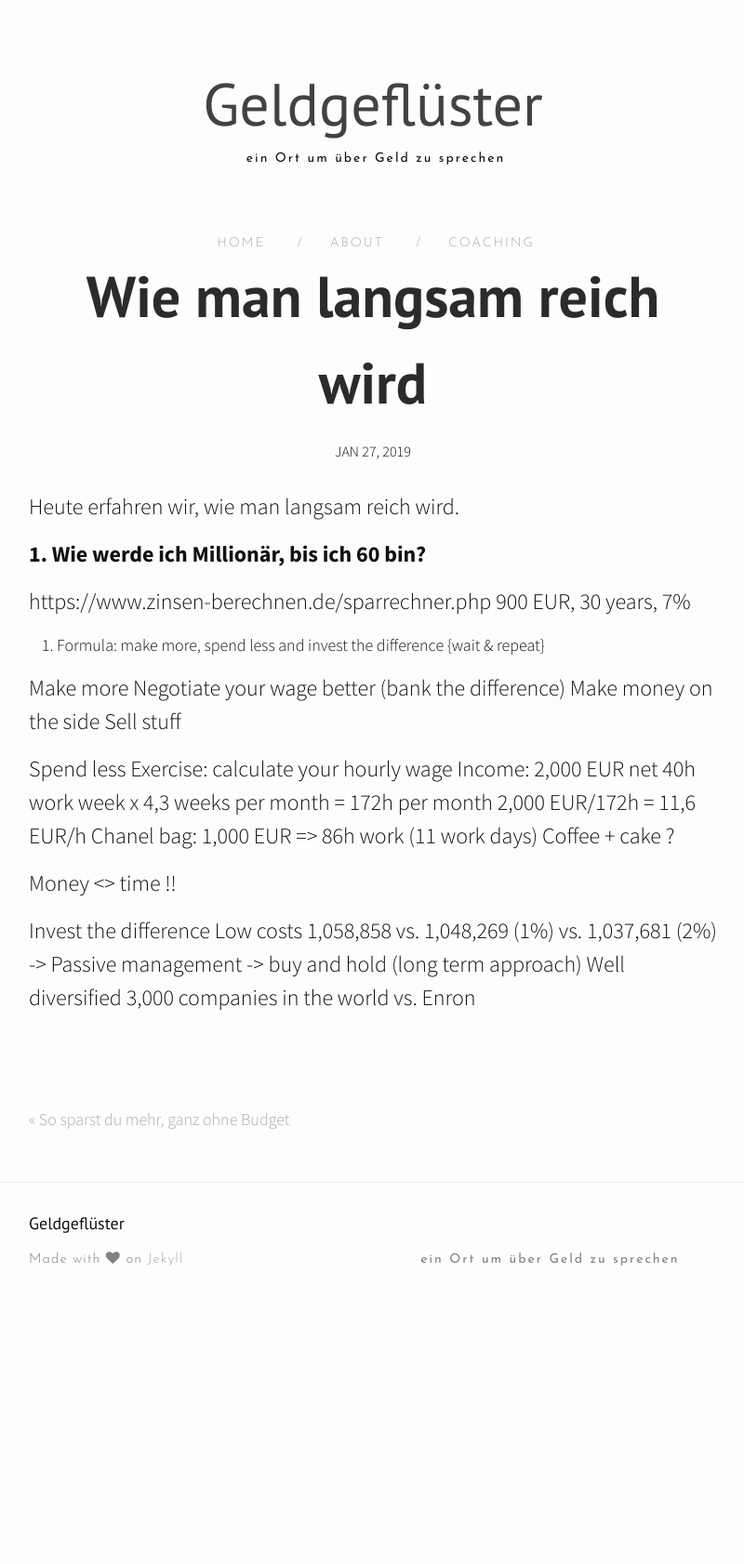
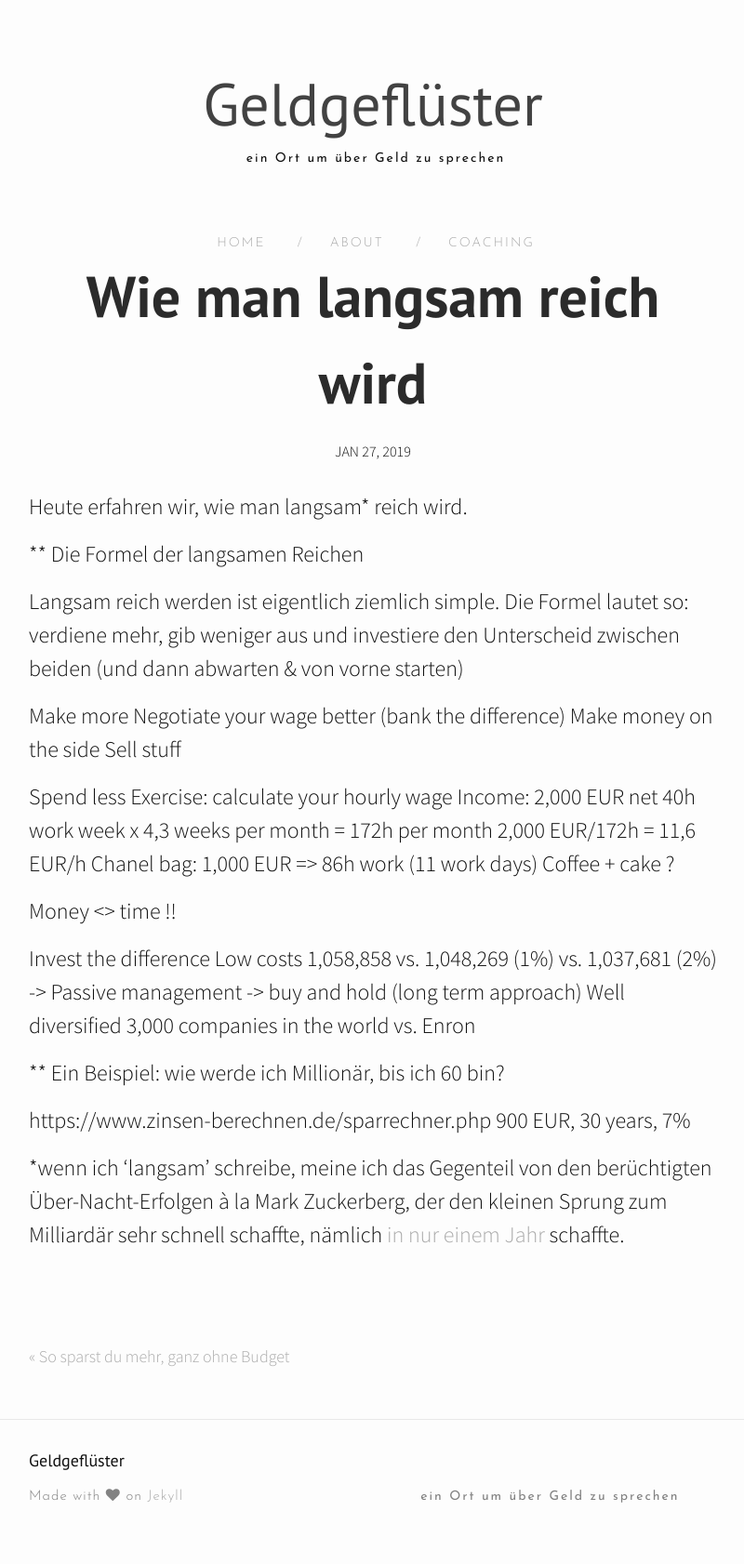
Before and after one commit to rikezahnpasta/rikezahnpasta.github.io, a Jekyll site: the page built from _posts/2019-01-27-Wie man langsam reich wird.md, in a window 1280 px wide. Shown: the whole page at 93% size, without its empty margins (239-1039 px from the left). Built offline with Jekyll 4.4.1, drawn with Linux system fonts in a browser that asks for light colours; nearby versions of some CDN libraries; before the commit the page ends 1427 px from its top, so only the background shows below that.

Commit message:
Update 2nd blog post

```diff
--- a/_posts/2019-01-27-Wie man langsam reich wird.md
+++ b/_posts/2019-01-27-Wie man langsam reich wird.md
@@ -5,16 +5,12 @@ date:   2019-01-27 12:09:53 +0100
 categories: ETF, Sparen
 ---
 
-Heute erfahren wir, wie man langsam reich wird.
-
-**1. Wie werde ich Millionär, bis ich 60 bin?**
+Heute erfahren wir, wie man langsam* reich wird.
 
 
-https://www.zinsen-berechnen.de/sparrechner.php
-900 EUR, 30 years, 7%
+** Die Formel der langsamen Reichen
 
-
-2. Formula: make more, spend less and invest the difference {wait & repeat}
+Langsam reich werden ist eigentlich ziemlich simple. Die Formel lautet so: verdiene mehr, gib weniger aus und investiere den Unterscheid zwischen beiden (und dann abwarten & von vorne starten)
 
 Make more
 Negotiate your wage better (bank the difference)
@@ -38,3 +34,14 @@ Low costs
 -> buy and hold (long term approach)
 Well diversified
 3,000 companies in the world vs. Enron
+
+
+** Ein Beispiel: wie werde ich Millionär, bis ich 60 bin?
+
+
+
+https://www.zinsen-berechnen.de/sparrechner.php
+900 EUR, 30 years, 7%
+
+
+*wenn ich 'langsam' schreibe, meine ich das Gegenteil von den berüchtigten Über-Nacht-Erfolgen à la Mark Zuckerberg, der den kleinen Sprung zum Milliardär sehr schnell schaffte, nämlich [in nur einem Jahr](https://www.businessinsider.de/how-long-it-took-entrepreneurs-to-become-billionaires-2016-2-4?r=US&IR=T) schaffte.
```
